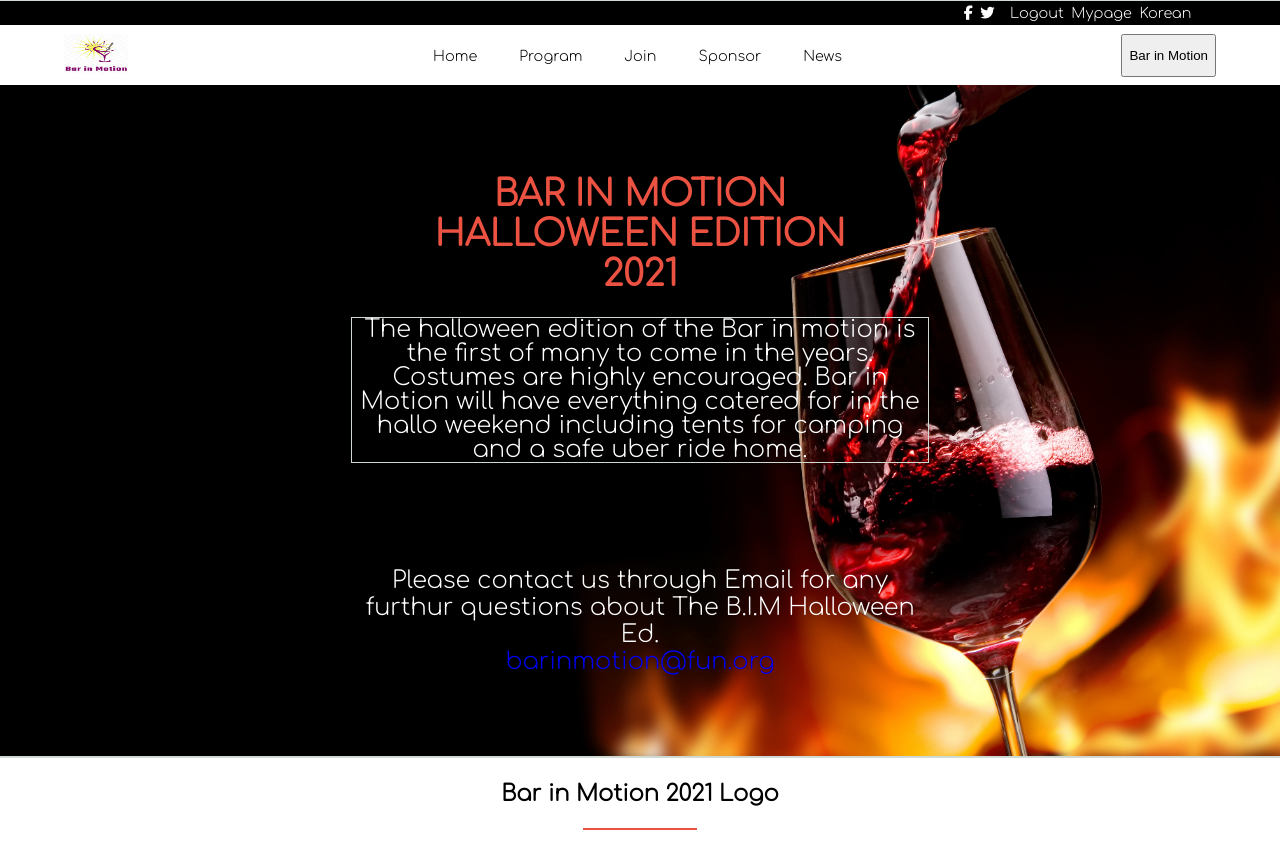
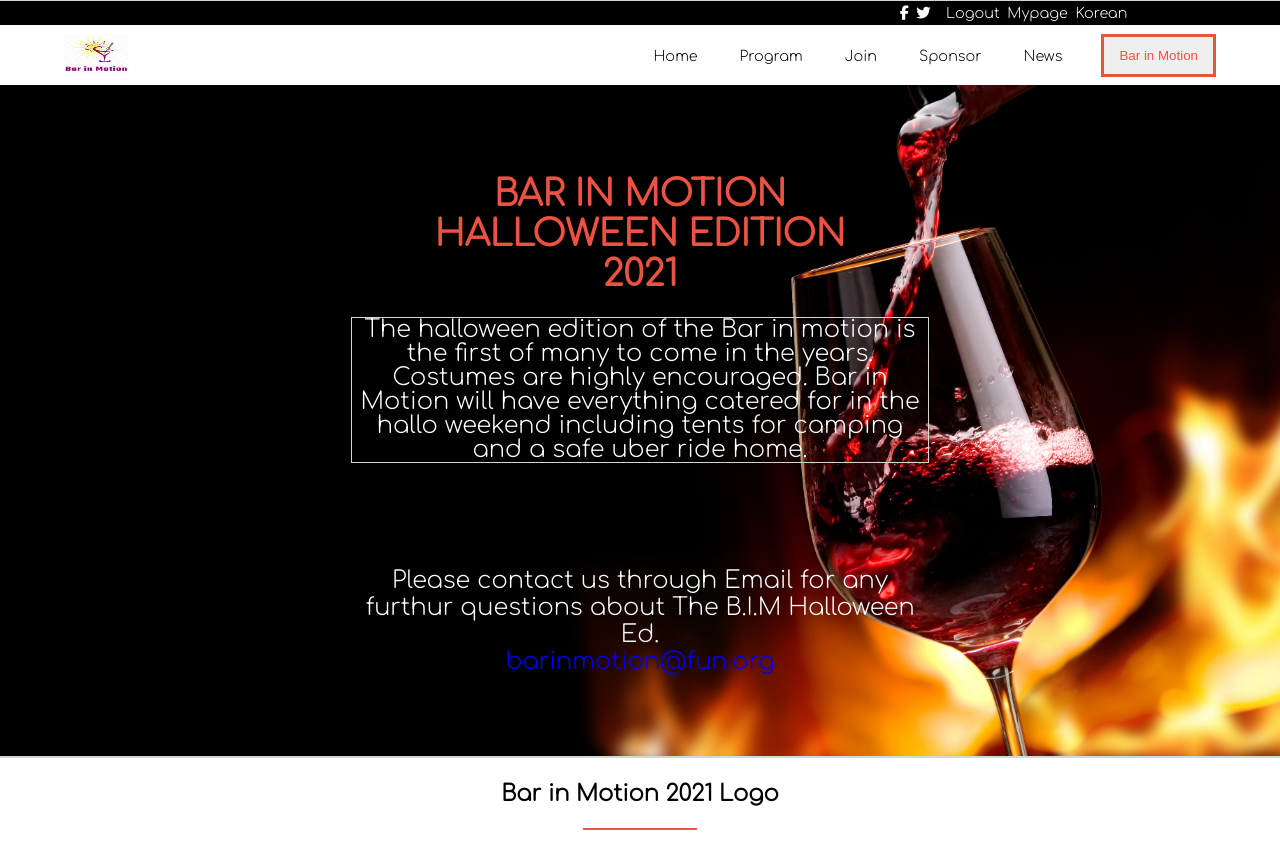
Before and after one commit to samwel-mongare/Module-One-Capstone-Project, a website: page about.html in a window 1280 px wide. Shown: the top 843 px of the page. Drawn offline with Linux system fonts and the light colour scheme; a web font is replaced by a local one.

Commit message:
Fix the linters errors present and updated readme.md

```diff
--- a/css/desktop.css
+++ b/css/desktop.css
@@ -68,7 +68,7 @@
 
   .nav-links1 {
     display: flex;
-    margin-left: 75%;
+    margin-left: 70%;
   }
 
   .link-one {
@@ -112,12 +112,19 @@
     padding: 5px 15px;
     color: #ec5242;
     border: 3px solid #ec5242;
-    transition: ease-in 200ms;
     margin-left: 1rem;
     white-space: nowrap;
   }
 
-  .bim :hover {
+  .nav-button {
+    padding: 5px 15px;
+    color: #ec5242;
+    border: 3px solid #ec5242;
+    margin-left: -40%;
+    white-space: nowrap;
+  }
+
+  .nav-button :hover {
     color: #fff;
     background-color: #ec5242;
   }
```
